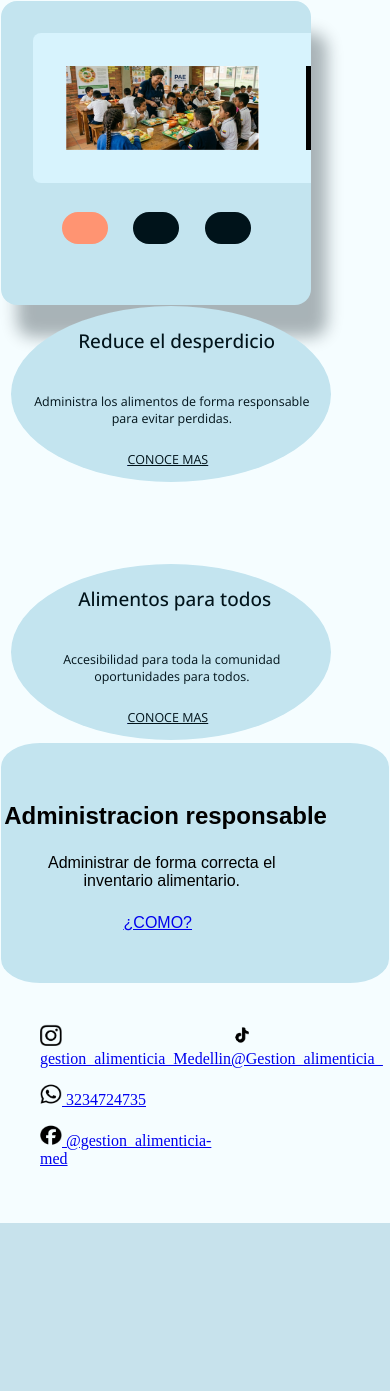
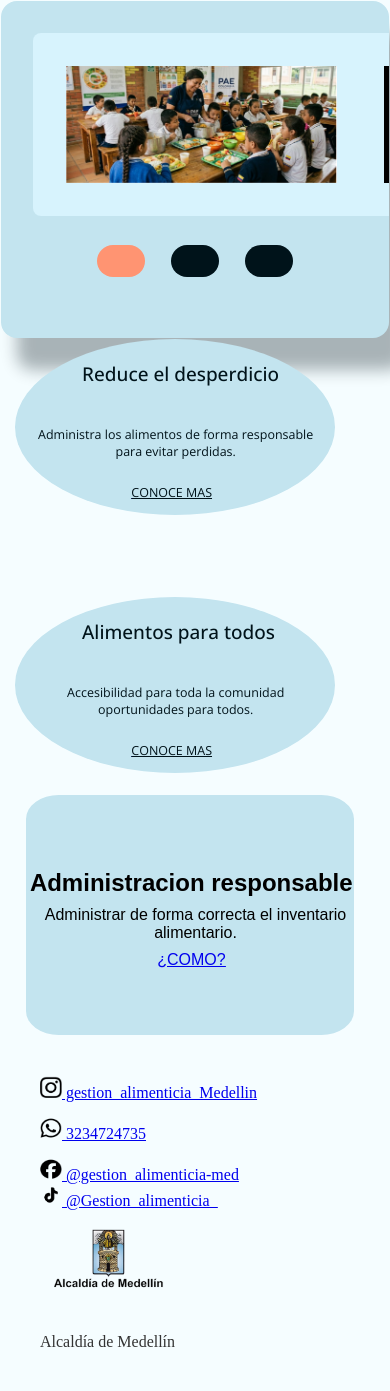
Before and after one commit to emanoob/Gestion-del-pae, a PHP site: page / in a window 390 px wide; the page is wider, and only the part inside the window is pictured. Shown: the part 162-1553 px from the top of that part. Before the commit the page ends 1385 px from the top of that part, so only its background shows below. Run offline with PHP 8.4, Linux system fonts and the light colour scheme; some web fonts are replaced.

Commit message:
footer responsive y otros pequeños cambios

```diff
--- a/css/estilo.css
+++ b/css/estilo.css
@@ -278,6 +278,9 @@ RESPONSIVE
     .logo{
         width: 25%;
     }
+    footer{
+        flex-direction: column;
+    }
 }
 
 
@@ -321,7 +324,7 @@ main h2{
 /*CARRUSEL*/
 
 .carrusel{
-    width: 80%;
+    width: 100%;
     background-color: var(--tarjeta);
     max-width: 120em;
     padding: 2em;
@@ -437,30 +440,38 @@ main h2{
     align-items: center;
     align-content: center;
     margin: 1px;
+    margin-top: 5%;
+    margin-right:3%;
 }
 
 .aside h2{
     padding-left: 0.2rem;
     padding-top: 8px;
     text-decoration: none;
+    margin:1px;
 }
 
 .aside p{
     padding-left: 1.1rem;
     padding-top: 8px ;
-    max-width: 19rem;
+    max-width: 20rem;
     text-align: center;
-    padding-top: 1.5rem;
+    margin: 1px;
 }
 
 @media (max-width:740px){
     .Info{
         flex-direction: column;
+        margin-left: 1%;
     }
     .centerP{
         flex-direction: column;
     }
 
+    .aside{
+        align-items: center;
+        align-self: center;
+    }
     .header.h1{
         font-size: 1rem;
     }
@@ -490,9 +501,9 @@ main h2{
 
 .informacion h2{
     font-family:'Anton';
-    font-size:4rem;
+    font-size:3.8rem;
     color:#333;
-
+    text-align: left;
     margin-bottom:20px;
 }
 
--- a/html/iniciarSesion.html
+++ b/html/iniciarSesion.html
@@ -81,18 +81,18 @@
 
     <div class="grupo">
         <label>Correo electrónico</label>
-        <input type="email" disabled>
+        <input type="email">
     </div>
 
     <div class="grupo">
         <label>Contraseña</label>
-        <input type="password" disabled>
+        <input type="password">
     </div>
 
 
     <div class="opciones">
     <div>
-        <input type="checkbox" disabled>
+        <input type="checkbox">
         <span>Recordar mis datos</span>
     </div>
 
--- a/html/rutentrega.html
+++ b/html/rutentrega.html
@@ -62,7 +62,7 @@
 
     <section class="informacion">
 
-        <h2>📍 Rutas de Entrega</h2>
+        <h2>📍Rutas de Entrega</h2>
 
         <p>
             Consulta las rutas de entrega de los alimentos.
--- a/index.html
+++ b/index.html
@@ -77,19 +77,19 @@
             <div>
                 <h2>Reduce el desperdicio</h2>
                 <p>Administra  los alimentos de  forma responsable para evitar perdidas.</p>
-                <a href="https://www.fao.org/platform-food-loss-waste/es?utm_source=chatgpt.com"><p class="link-text">CONOCE MAS</p></a>
+                <a href="https://www.fao.org/platform-food-loss-waste/es"><p class="link-text">CONOCE MAS</p></a>
             </div>
             <div>
                 <h2>Alimentos para todos</h2>
                 <p>Accesibilidad para toda la comunidad oportunidades para todos.</p>
-                <a href="https://es.wfp.org/?utm_source=chatgpt.com"><p class="link-text">CONOCE MAS</p></a>
+                <a href="https://es.wfp.org"><p class="link-text">CONOCE MAS</p></a>
             </div>
         </div>
     </main>
     <aside class="aside">
         <h2>Administracion responsable</h2>
         <p>Administrar de forma correcta el inventario alimentario.</p>
-        <a href="https://www.fao.org/home/es?utm_source=chatgpt.com"><p class="link-text">¿COMO?</p></a>
+        <a href="https://www.fao.org/home/es"><p class="link-text">¿COMO?</p></a>
     </aside>
     </div>
     <footer>
```
Also changed, not shown: html/pagina4.html (+4 -4 lines).
